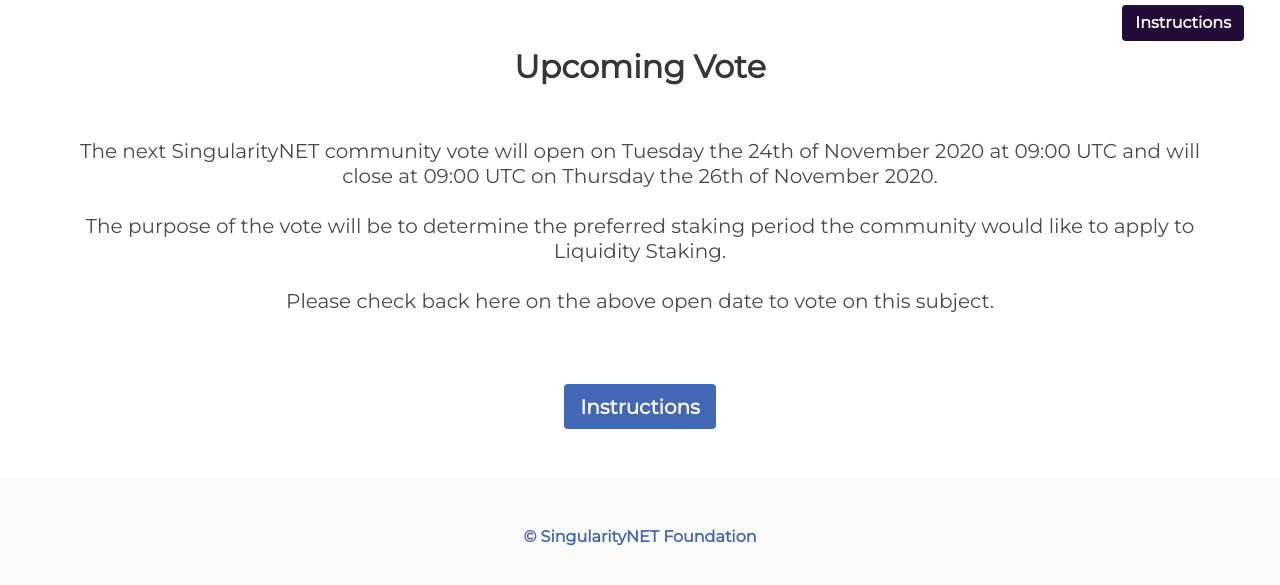
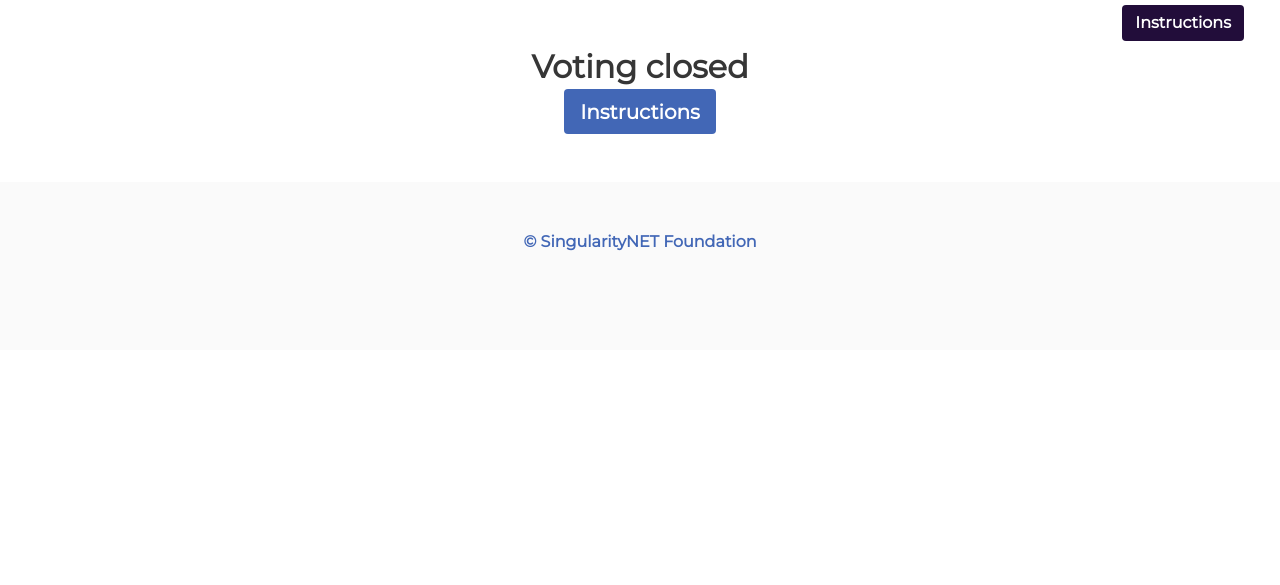
Before and after one commit to sreeshnap/snet-voting-ui, a Vue app: page src/index.html in a window 1280 px wide. Shown: the part 73-658 px from the top of the page. Built offline with nearby package versions, Linux system fonts and the light colour scheme; files whose address does not match are found by name; what vue-resource would draw is missing.

Commit message:
changed upcomingVotes to Voting closed

```diff
--- a/src/index.html
+++ b/src/index.html
@@ -123,20 +123,9 @@
     <div class="container has-text-centered" v-else>
 
       <div class="content">
-        <h1 class="title">Upcoming Vote</h1>
+        <h1 class="title">Voting closed</h1>
         <p class="subtitle">
-          <br/>
-          <br/>
-          The next SingularityNET community vote will open on Tuesday the 24th of November 2020 at 09:00 UTC and will close at 09:00 UTC on Thursday the 26th of November 2020.
-          <br/>
-          <br/>
-          The purpose of the vote will be to determine the preferred staking period the community would like to apply to Liquidity Staking.
-          <br/>
-          <br/>
-          Please check back here on the above open date to vote on this subject.
-          <br/>
-          <br/>
-          <br/>
+          <!-- Add detailed message here -->
         </p>
           <a class="button is-medium is-info" v-on:click="isShowModal = true">
             <strong class="has-text-weight-semibold">Instructions</strong>
```
